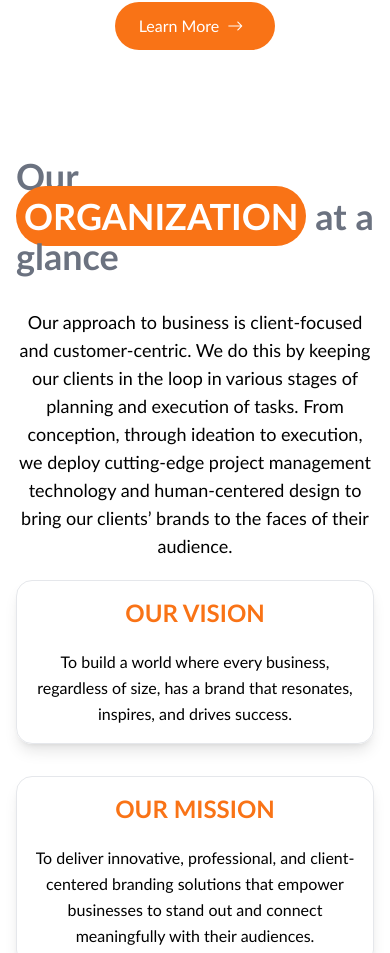
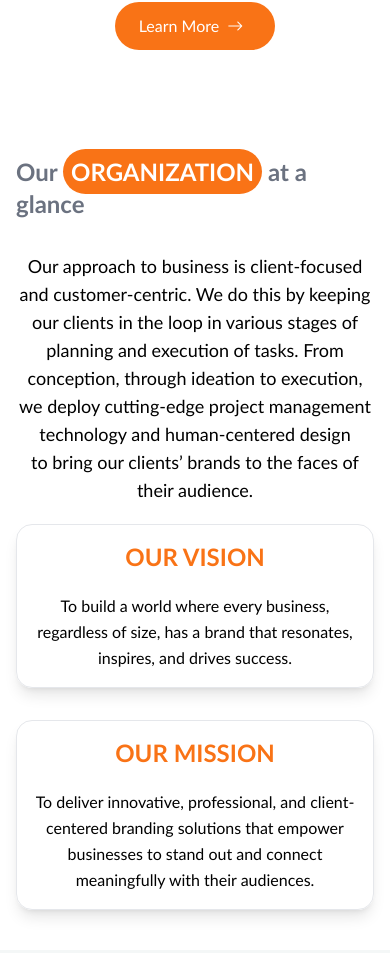
Before and after one commit to shamzconsult/brandbuildng, a Next.js app: page / in a window 390 px wide. Shown: the part 1778-2731 px from the top of the page. Built offline with nearby package versions, Linux system fonts and the light colour scheme.

Commit message:
Chore: Responsiveness design

```diff
--- a/src/app/_components/About.tsx
+++ b/src/app/_components/About.tsx
@@ -3,9 +3,9 @@ import React from 'react';
 function About() {
   return (
     <section className="flex w-full flex-col items-center bg-white p-10 max-md:px-4">
-      <h3 className="text-primary text-4xl text-gray-500 font-semibold mb-8">Our <span className='text-white bg-orange-500 p-2 rounded-full '>ORGANIZATION</span> at a glance</h3>
+      <h3 className="text-primary md:text-4xl text-2xl text-gray-500 font-semibold mb-8">Our <span className='text-white bg-orange-500 p-2 rounded-full '>ORGANIZATION</span> at a glance</h3>
 
-      <div className="text-lg text-center max-w-[900px] mb-5">
+      <div className="text-lg text-pretty text-center max-w-[900px] mb-5">
         <h2>
           Our approach to business is client-focused and customer-centric. We do this by keeping our clients in the loop in various stages of planning and execution of tasks. From conception, through ideation to execution, we deploy cutting-edge project management technology and human-centered design to bring our clients’ brands to the faces of their audience.
         </h2>
--- a/src/app/about/_components/Offers.tsx
+++ b/src/app/about/_components/Offers.tsx
@@ -4,7 +4,7 @@ function Offers() {
   return (
     <div className='mx-auto max-w-screen-xl p-4 mb-16'>
         <h2 className='mb-10 text-3xl md:text-5xl text-gray-500'>Hey Friend, Check out our Offer!</h2>
-        <div className='grid md:grid-cols-2 lg:grid-cols-3 gap-6 px-16 md:px-4'>
+        <div className='grid md:grid-cols-2 lg:grid-cols-3 gap-6 px-12 md:px-4'>
 
             {/* Gift-items card */}
             <div className="relative block rounded-tr-3xl border bg-slate-50 rounded-2xl border-gray-100">
--- a/src/app/about/_components/Team.tsx
+++ b/src/app/about/_components/Team.tsx
@@ -2,7 +2,7 @@ import React from 'react';
 
 function Team() {
   return (
-    <div className="mb-20 h-auto">
+    <div className="mb-20 hidden md:block h-auto">
       <div className="flex flex-col md:flex-row">
         {/* Left Image Section */}
         <div className="w-full md:w-1/2 relative">
```
